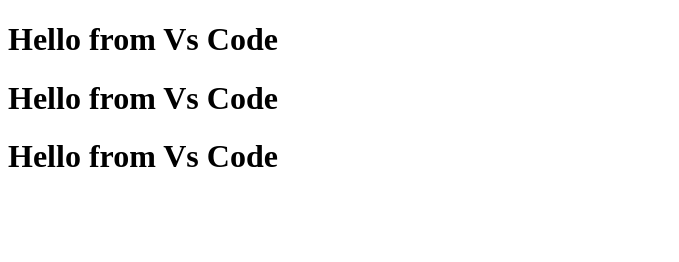
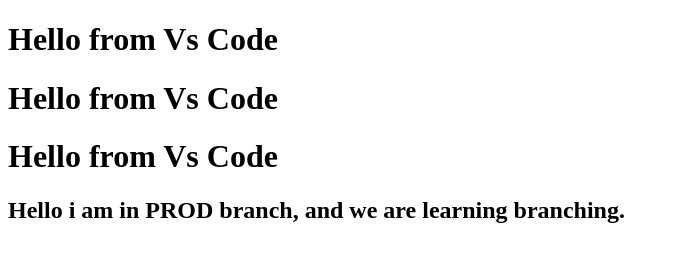
Before and after one commit to Vaibhexa/codecode, a plain HTML site: page index.html in a window 1280 px wide. Shown: the whole page, without its empty margins (0-679 px from the left). Drawn offline with Linux system fonts and the light colour scheme.

Commit message:
new_change

```diff
--- a/index.html
+++ b/index.html
@@ -9,5 +9,6 @@
     <h1>Hello from Vs Code</h1>
     <h1>Hello from Vs Code</h1>
     <h1>Hello from Vs Code</h1>
+    <h2>Hello i am in PROD branch, and we are learning branching.</h2>
 </body>
 </html>
```
